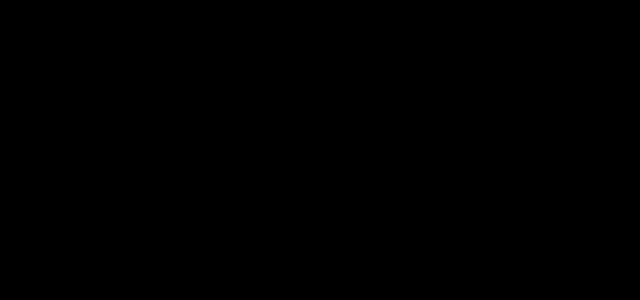
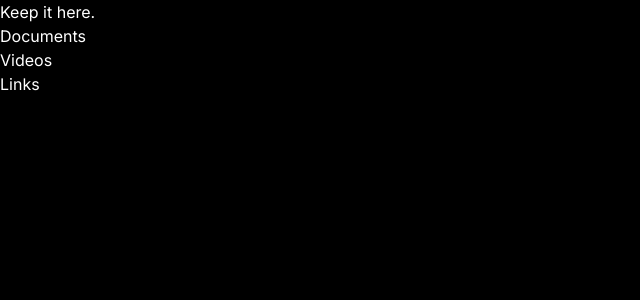
Before and after one commit to NikhilCode12/keep-it-here, a Next.js app: page / in a window 1280 px wide. Shown: the top 300 px of the page, without its empty margins (0-640 px from the left). Built offline with nearby package versions, Linux system fonts and the light colour scheme.

Commit message:
header updated

```diff
--- a/components/Header.tsx
+++ b/components/Header.tsx
@@ -1,10 +1,20 @@
 import React from 'react'
+import Link from 'next/link'
 
 type Props = {}
 
 function Header({}: Props) {
   return (
-    <div></div>
+    <div className=''>
+        <a href="/" className=''>Keep it here.</a>
+        <nav className=''>
+            <ul className=''>
+                <Link href={"#documents"}><li>Documents</li></Link>
+                <Link href={"#videos"}><li>Videos</li></Link>
+                <Link href={"#links"}><li>Links</li></Link>
+            </ul>
+        </nav>
+    </div>
   )
 }
 
--- /dev/null
+++ b/tailwind.config.js
@@ -0,0 +1,11 @@
+/** @type {import('tailwindcss').Config} */
+module.exports = {
+  content: [
+    './src/pages/**/*.{js,ts,jsx,tsx,mdx}',
+    './components/**/*.{js,ts,jsx,tsx,mdx}',
+    './src/app/**/*.{js,ts,jsx,tsx,mdx}',
+  ],theme: {
+    extend: {},
+  },
+  plugins: [],
+}
--- a/tailwind.config.ts
+++ b/tailwind.config.ts
@@ -3,7 +3,7 @@
 const config: Config = {
   content: [
     './src/pages/**/*.{js,ts,jsx,tsx,mdx}',
-    './src/components/**/*.{js,ts,jsx,tsx,mdx}',
+    './components/**/*.{js,ts,jsx,tsx,mdx}',
     './src/app/**/*.{js,ts,jsx,tsx,mdx}',
   ],
   theme: {
```
Also changed, not shown: package.json (+5 -3 lines), 1 other file (tests, documents, lock files or other folders).
